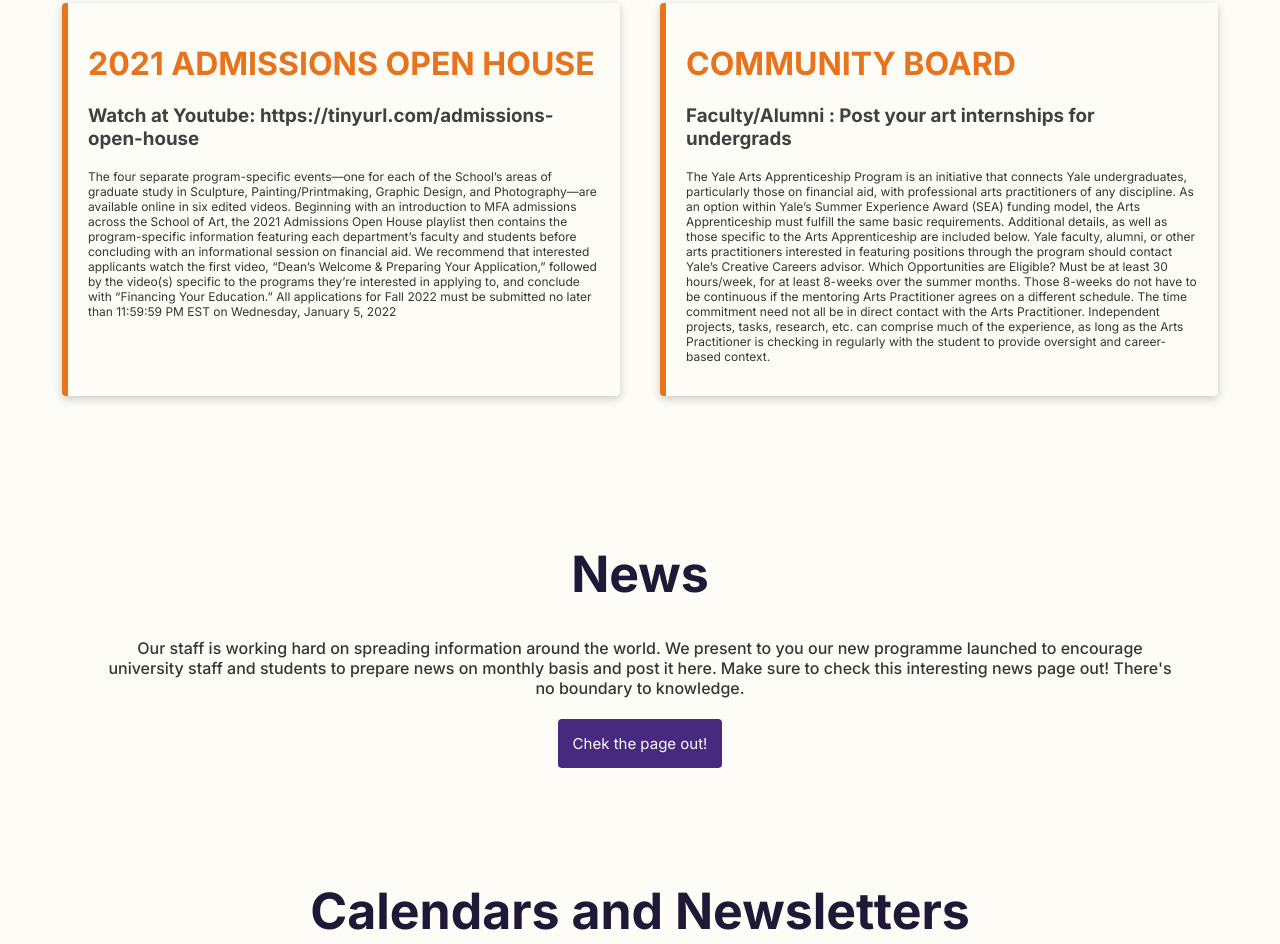
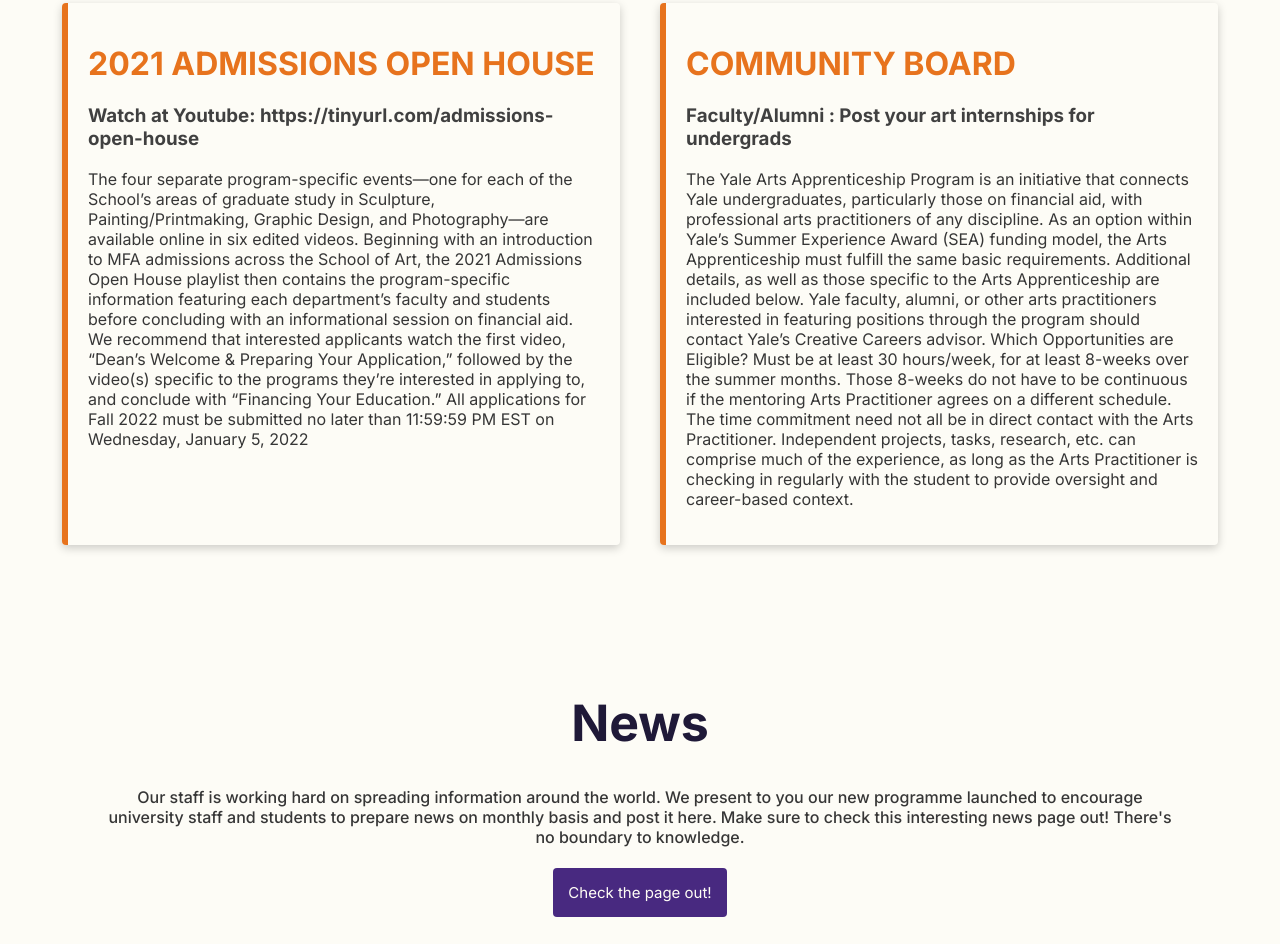
Before and after one commit to Izma810/girlsintech, a plain HTML site: page index.html in a window 1280 px wide. Shown: the part 1825-2769 px from the top of the page. Drawn offline with Linux system fonts and the light colour scheme.

Commit message:
oh my pain

```diff
--- a/index.html
+++ b/index.html
@@ -82,7 +82,7 @@
         Make sure to check this interesting news page out! There's no boundary
         to knowledge.
         </p>
-        <a href="news.html">Chek the page out!</a>
+        <a href="news.html">Check the page out!</a>
     </div>
 
     <div class="heading-2">Calendars and Newsletters</div>
--- a/styles.css
+++ b/styles.css
@@ -129,7 +129,7 @@
 }
 .box p{
     color:#363636;
-    font-size:12px;
+    font-size:16px;
 }
 .heading{
     color:#1F1938;
```
